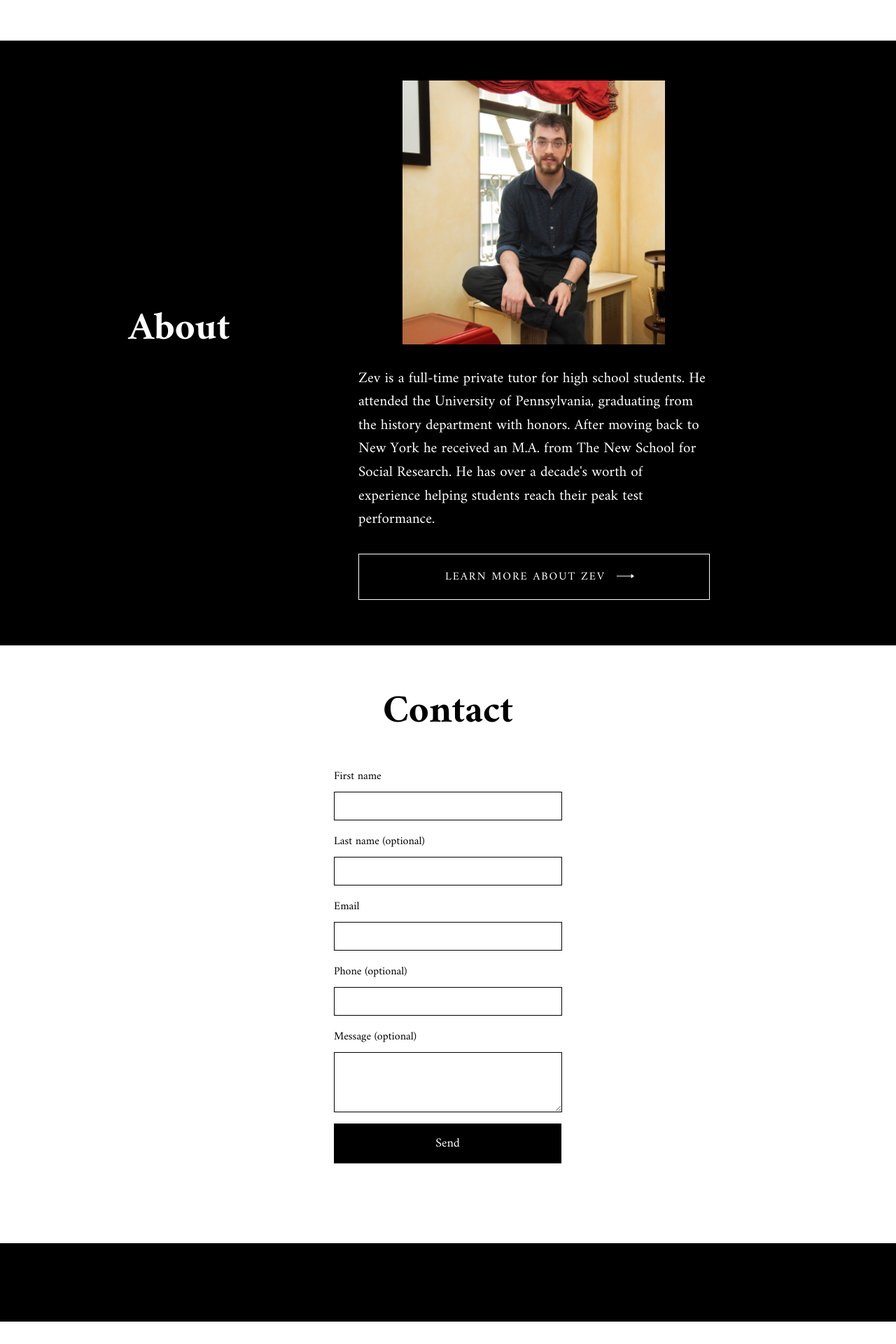
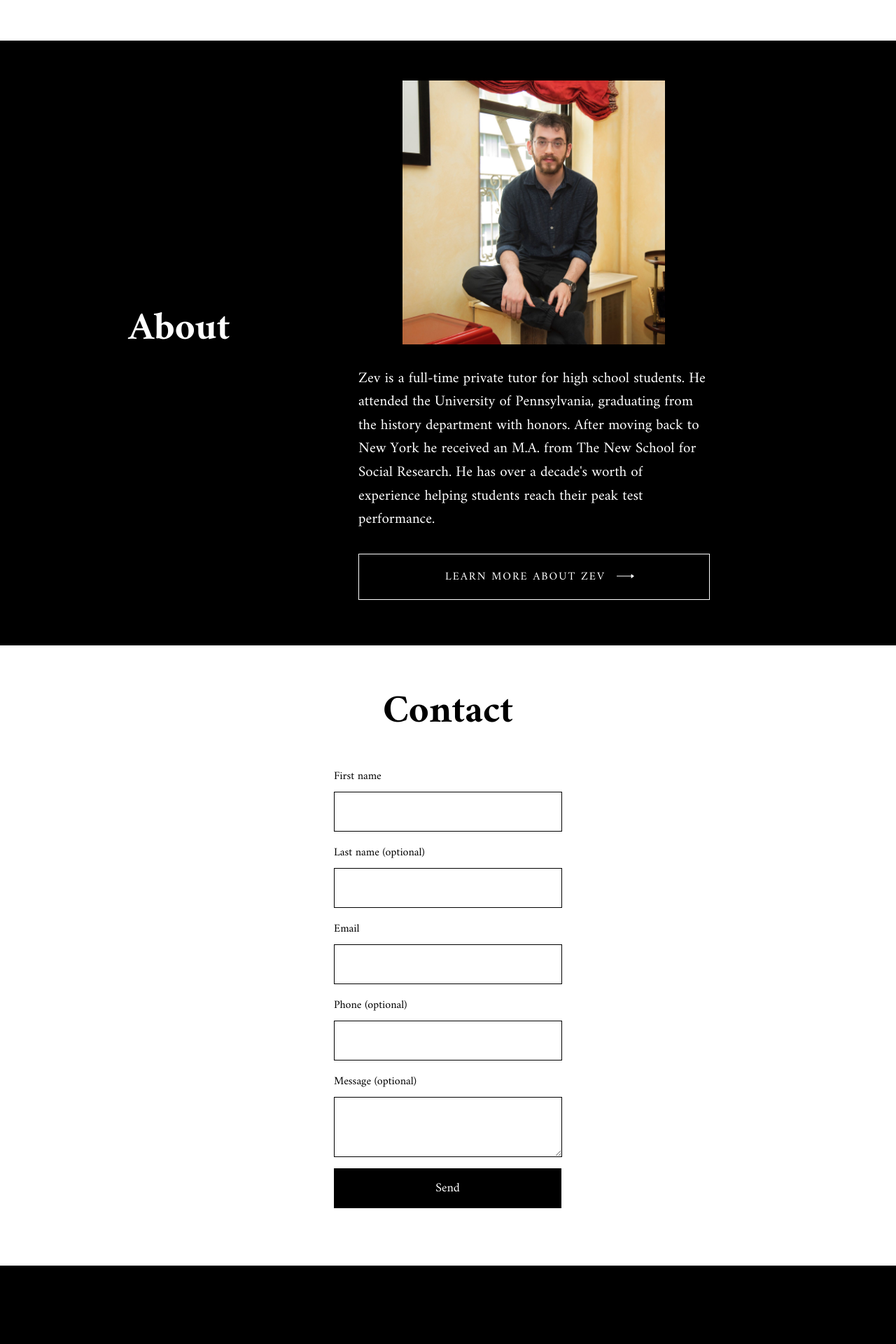
Before and after one commit to aaronzomback/zevprep, a Jekyll site: the page built from index.html, in a window 1280 px wide. Shown: the part 1991-3911 px from the top of the page at 70% size. Built offline with Jekyll 4.4.1, drawn with Linux system fonts in a browser that asks for light colours; nearby versions of some CDN libraries; before the commit the page ends 3879 px from its top, so only the background shows below that.

Commit message:
style: form input adj

```diff
--- a/_sass/_contact.scss
+++ b/_sass/_contact.scss
@@ -47,6 +47,13 @@
     padding: 12px;
     margin-bottom: 16px;
     border: 1px solid black;
+    font-family: "amiri";
+    font-size: 18px;
+
+    &:focus {
+      outline: none;
+      border: 2px solid black;
+    }
   }
 
   textarea {
@@ -56,6 +63,13 @@
     margin-bottom: 16px;
     border: 1px solid black;
     height: 60px;
+    font-size: 18px;
+    font-family: "amiri";
+
+    &:focus {
+      outline: none;
+      border: 2px solid black;
+    }
   }
 
 
--- a/_sass/_index.scss
+++ b/_sass/_index.scss
@@ -555,7 +555,7 @@
   font-family: "Amiri";
   background-color: white;
   color: black;
-  height: 808px;
+  height: 840px;
 
   h1 {
     display: flex;
```
